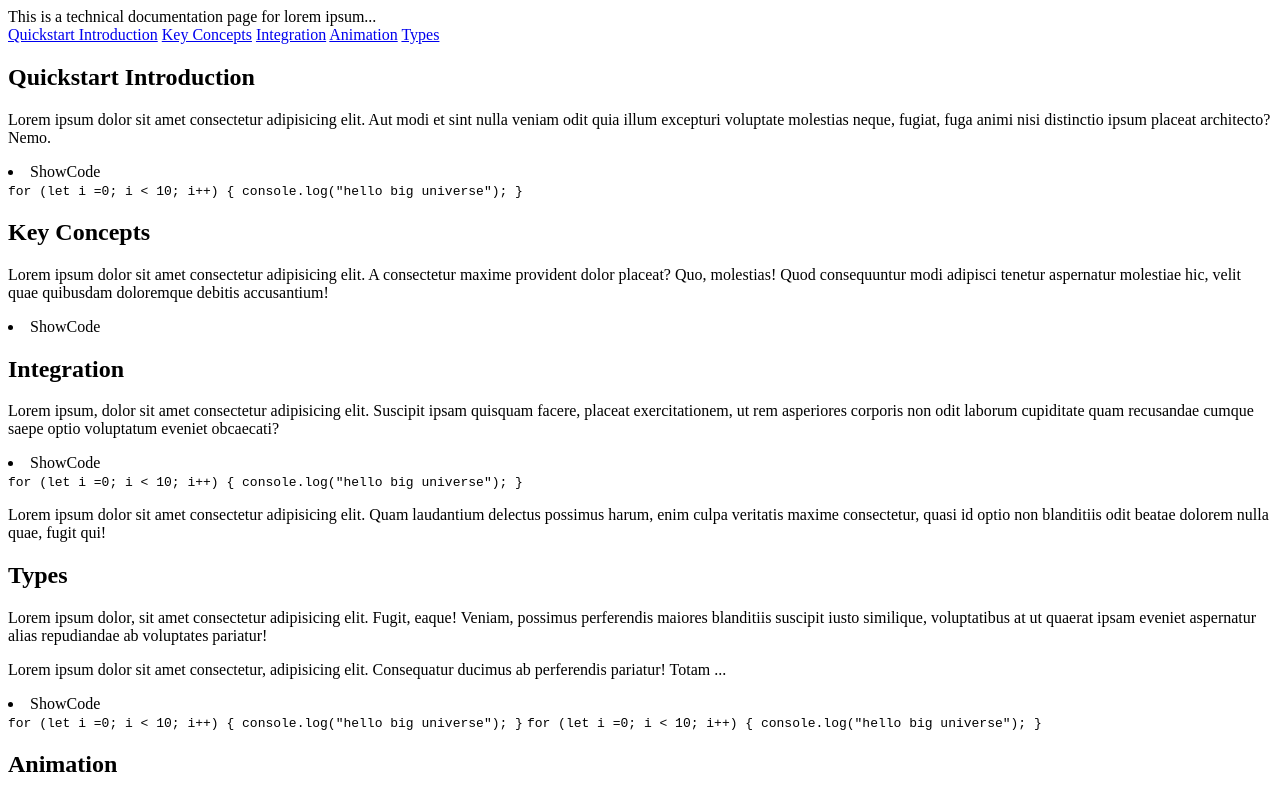
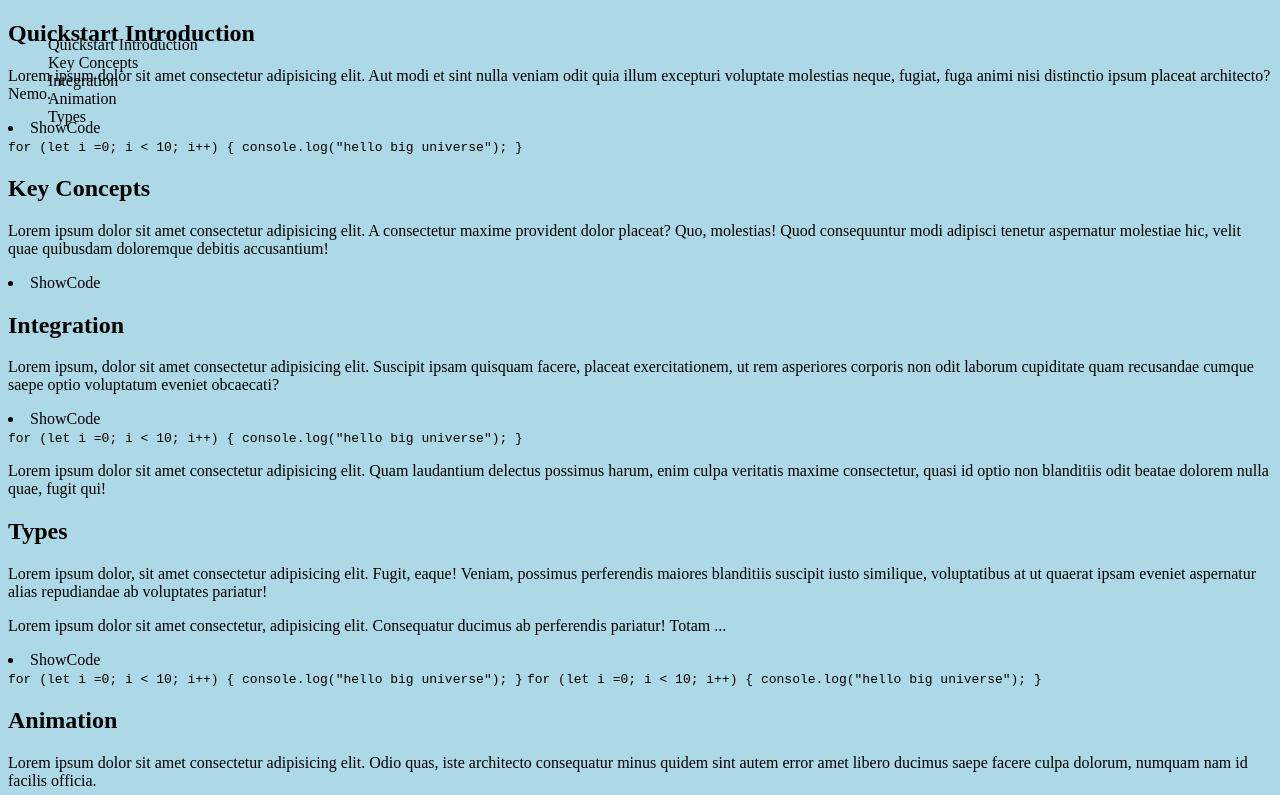
Before and after one commit to sz16900/Eduardo_Seth, a plain HTML site: page index.html in a window 1280 px wide. Shown: the top 795 px of the page. Drawn offline with Linux system fonts and the light colour scheme.

Commit message:
navbar fixed position

```diff
--- a/css/style.css
+++ b/css/style.css
@@ -0,0 +1,23 @@
+#navbar {
+    display: block;
+}
+
+
+ul {
+    list-style: none;
+}
+
+a {
+    /* font-size: 1.5em; */
+    color: black;
+    text-decoration: none;
+}
+
+@media only screen and (min-width: 600px) {
+    body {
+      background-color: lightblue;
+    }
+    #navbar {
+        position: fixed;
+    }
+  }
--- a/index.html
+++ b/index.html
@@ -10,17 +10,22 @@
 <body>
   <main id='main-doc'>
     <nav id="navbar">
-      <header>This is a technical documentation page for lorem ipsum...</header>
-        <a class="nav-link" href="#Quickstart_Introduction">Quickstart Introduction</a>
-        <a class="nav-link" href="#Key_Concepts">Key Concepts</a>
-        <a class="nav-link" href="#Integration">Integration</a>
-        <a class="nav-link" href="#Animation">Animation</a>
-        <a class="nav-link" href="#Types">Types</a>
+      <header></header>
+      <ul>
+        <li><a class="nav-link" href="#Quickstart_Introduction">Quickstart Introduction</a></li>
+        <li><a class="nav-link" href="#Key_Concepts">Key Concepts</a></li>
+        <li><a class="nav-link" href="#Integration">Integration</a></li>
+        <li><a class="nav-link" href="#Animation">Animation</a></li>
+        <li><a class="nav-link" href="#Types">Types</a></li>
+      </ul>
 
     </nav>
 
+
     <section class="main-section" id="Quickstart_Introduction">
-      <header><h2>Quickstart Introduction</h2></header>
+      <header>
+        <h2>Quickstart Introduction</h2>
+      </header>
       <p>Lorem ipsum dolor sit amet consectetur adipisicing elit. Aut modi et sint nulla veniam odit quia illum
         excepturi voluptate molestias neque, fugiat, fuga animi nisi distinctio ipsum placeat architecto? Nemo.
       </p>
@@ -29,19 +34,24 @@
           for (let i =0; i < 10; i++) {
           console.log("hello big universe");
            }
-        </code> <br/>
+        </code> <br />
 
     </section>
     <section class="main-section" id="Key_Concepts">
-      <header><h2>Key Concepts</h2></header>
+      <header>
+        <h2>Key Concepts</h2>
+      </header>
       <p>
-        Lorem ipsum dolor sit amet consectetur adipisicing elit. A consectetur maxime provident dolor placeat? Quo, molestias! Quod consequuntur modi adipisci tenetur aspernatur molestiae hic,
+        Lorem ipsum dolor sit amet consectetur adipisicing elit. A consectetur maxime provident dolor placeat? Quo,
+        molestias! Quod consequuntur modi adipisci tenetur aspernatur molestiae hic,
         velit quae quibusdam doloremque debitis accusantium!
       </p>
       <li>ShowCode</li>
     </section>
     <section class="main-section" id="Integration">
-      <header><h2>Integration</h2></header>
+      <header>
+        <h2>Integration</h2>
+      </header>
 
       <p>Lorem ipsum, dolor sit amet consectetur adipisicing elit. Suscipit ipsam quisquam facere, placeat
         exercitationem, ut rem asperiores corporis non odit laborum cupiditate quam recusandae cumque saepe optio
@@ -50,11 +60,14 @@
       <code>for (let i =0; i < 10; i++) {
           console.log("hello big universe");
         }</code> <br />
-        <p>Lorem ipsum dolor sit amet consectetur adipisicing elit. Quam laudantium delectus possimus harum, enim culpa veritatis maxime consectetur,
+      <p>Lorem ipsum dolor sit amet consectetur adipisicing elit. Quam laudantium delectus possimus harum, enim culpa
+        veritatis maxime consectetur,
         quasi id optio non blanditiis odit beatae dolorem nulla quae, fugit qui!</p>
     </section>
     <section class="main-section" id="Types">
-      <header><h2>Types</h2></header>
+      <header>
+        <h2>Types</h2>
+      </header>
       <p>Lorem ipsum dolor, sit amet consectetur adipisicing elit. Fugit, eaque! Veniam, possimus perferendis maiores
         blanditiis suscipit iusto similique, voluptatibus at ut quaerat ipsam eveniet aspernatur alias repudiandae ab
         voluptates pariatur!
@@ -74,7 +87,9 @@
       <br />
     </section>
     <section class="main-section" id="Animation">
-      <header><h2>Animation</h2></header>
+      <header>
+        <h2>Animation</h2>
+      </header>
       <p>
         Lorem ipsum dolor sit amet consectetur adipisicing elit. Odio quas, iste architecto consequatur minus quidem
         sint autem error amet libero ducimus saepe facere culpa dolorum, numquam nam id facilis officia.
@@ -82,9 +97,11 @@
           console.log("hello big universe");
         }</code> <br /></li>
       </p>
-      <p>Lorem ipsum dolor sit amet, consectetur adipisicing elit. Id tempora magni itaque quod provident possimus laborum nobis sit, ducimus porro omnis repellat deserunt
+      <p>Lorem ipsum dolor sit amet, consectetur adipisicing elit. Id tempora magni itaque quod provident possimus
+        laborum nobis sit, ducimus porro omnis repellat deserunt
         animi molestiae aut enim repellendus quidem at.</p>
-      <p>Lorem ipsum dolor sit amet consectetur adipisicing elit. Laboriosam alias cumque dolorum provident? Iusto quas modi asperiores repellat iste quos dolorum rerum deserunt placeat, cumque,
+      <p>Lorem ipsum dolor sit amet consectetur adipisicing elit. Laboriosam alias cumque dolorum provident? Iusto quas
+        modi asperiores repellat iste quos dolorum rerum deserunt placeat, cumque,
         facilis atque saepe quisquam distinctio.</p>
     </section>
 
```
Lines whose indentation alone changed are shown as unchanged.
